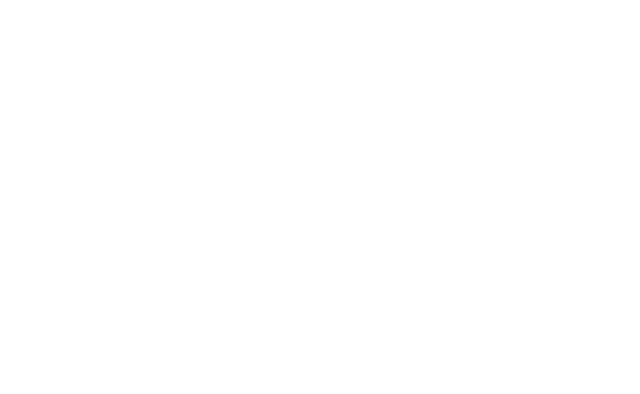
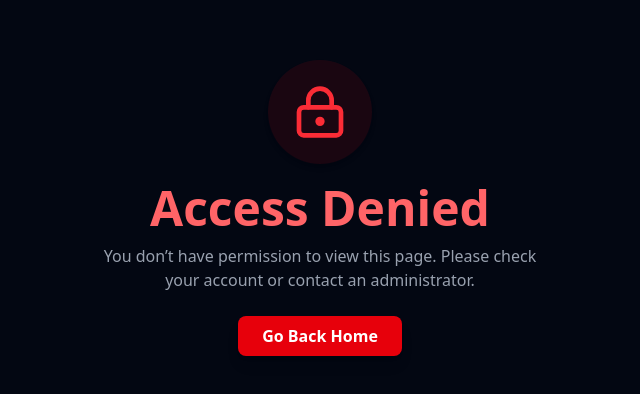
Before and after one commit to Hena-yaris/menschen-cup, a React (Vite) app in the folder client/: page /unauthorized in a window 1280 px wide. Before the commit this address had no page. Shown: the part 192-586 px from the top of the page, without its empty margins (320-960 px from the left). Built offline with nearby package versions, Linux system fonts and the light colour scheme.

Commit message:
Add global token setup and clean protected route

```diff
--- a/client/src/App.jsx
+++ b/client/src/App.jsx
@@ -1,5 +1,5 @@
 import React from "react";
-import { Routes, Route, useNavigate } from "react-router-dom";
+import { Routes, Route } from "react-router-dom";
 
 import AddTeam from "./pages/Team/AddTeam";
 import TeamsList from "./pages/Team/TeamsList";
@@ -16,14 +16,13 @@ import PublicHome from "./pages/Home/publicHome";
 import { AuthProvider } from "./context/AuthContext";
 import { ProtectedRoute } from "./components/ProtectedRoute";
 import AdminRegister from "./pages/Users/AdminRegistration";
+import Unauthorized from "./pages/Unauthorized";
 
 function App() {
-
   return (
-    <>
     <AuthProvider>
       <Routes>
-          {/* PUBLIC ROUTES */}
+        {/* ---------------- PUBLIC ROUTES ---------------- */}
         <Route element={<PublicLayout />}>
           <Route path="/" element={<PublicHome />} />
           <Route path="/register" element={<Register />} />
@@ -31,24 +30,35 @@ function App() {
           <Route path="/login" element={<Login />} />
         </Route>
 
-          {/* + PRIVATE ROUTES + Protected*/}
+        {/* ---------------- STUDENT + ADMIN ROUTES ---------------- */}
         <Route
           element={
-              <ProtectedRoute allowedRolles={["student", "admin"]}>
+            <ProtectedRoute allowedRoles={["student", "admin"]}>
+              <PrivateLayout />
+            </ProtectedRoute>
+          }
+        >
+          <Route path="/teamslist" element={<TeamsList />} />
+          <Route path="/fixtures" element={<Fixtures />} />
+          <Route path="/knockout" element={<KnockoutBracket />} />
+        </Route>
+
+        {/* ---------------- ADMIN-ONLY ROUTES ---------------- */}
+        <Route
+          element={
+            <ProtectedRoute allowedRoles={["admin"]}>
               <PrivateLayout />
             </ProtectedRoute>
           }
         >
           <Route path="/addteam" element={<AddTeam />} />
+          <Route path="/addmatch" element={<RecordMatch />} />
+        </Route>
 
-            <Route path="/teamslist" element={<TeamsList />} />
-            <Route path="/addmatch" element={<RecordMatch />} />
-            <Route path="/fixtures" element={<Fixtures />} />
-            <Route path="/knockout" element={<KnockoutBracket />} />
-          </Route>
+        {/* ---------------- UNAUTHORIZED ---------------- */}
+        <Route path="/unauthorized" element={<Unauthorized />} />
       </Routes>
     </AuthProvider>
-    </>
   );
 }
 
--- a/client/src/api/axiosBase.jsx
+++ b/client/src/api/axiosBase.jsx
@@ -1,11 +1,24 @@
 import axios from 'axios'
-
 
 const axiosBase = axios.create({
     baseURL: "http://localhost:3000/api",
     headers: {
         "Content-Type" : "application/json"
     }
-})
+});
+
+// Add token globally for all requests
+axiosBase.interceptors.request.use(
+  (config) => {
+    const token = localStorage.getItem("token");
+
+    if (token) {
+      config.headers.Authorization = `Bearer ${token}`;
+    }
+
+    return config;
+  },
+  (error) => Promise.reject(error)
+);
 
 export default axiosBase;
--- a/client/src/components/ProtectedRoute.jsx
+++ b/client/src/components/ProtectedRoute.jsx
@@ -3,7 +3,7 @@ import { Navigate } from "react-router-dom";
 import { AuthContext } from "../context/AuthContext";
 
 
-export const ProtectedRoute= ({children,allowedRolles})=> {
+export const ProtectedRoute= ({children,allowedRoles})=> {
 
     const {user,loading}= useContext(AuthContext);
 
@@ -12,7 +12,7 @@ export const ProtectedRoute= ({children,allowedRolles})=> {
     if(!user) return <Navigate to= "/login" replace/>
 
     //Role
-    if(allowedRolles && !allowedRolles.includes(user.role)) {
+    if(allowedRoles && !allowedRoles.includes(user.role)) {
         return <Navigate to="/unauthorized" replace />;
     }
 
--- a/client/src/pages/Team/AddTeam.jsx
+++ b/client/src/pages/Team/AddTeam.jsx
@@ -15,7 +15,9 @@ const AddTeam = ()=> {
 
 
     try {
-      const res = await axiosBase.post("/teams/add-teams", { name });
+      const res = await axiosBase.post(
+        "/teams/add-teams",{name}
+      );
 
       alert(res.data.message);
       setName("");
@@ -36,7 +38,7 @@ const AddTeam = ()=> {
     } catch (error) {
       console.error(error);
       alert("Error Generating teams");
-      console.log(res.data);
+      console.log(error.response?.data);
     }finally{
       setIsLoading(false);
     }
@@ -51,7 +53,7 @@ const AddTeam = ()=> {
 
     }catch(err) {
         alert("Error generating match")
-        console.log(res.data);
+       console.log(err.response?.data);
     }finally{
       setIsLoading(false);
     }
@@ -99,7 +101,7 @@ const AddTeam = ()=> {
                 </label>
                 <input
                   type="text"
-                  placeholder="Enter team name (e.g., 'The Titans')"
+                  placeholder="Enter team name (e.g., 'Manufacture 2nd')"
                   className="p-3 border border-gray-600 rounded-lg bg-gray-700 text-white placeholder-gray-400
                              focus:outline-none focus:ring-2 focus:ring-orange-500 focus:border-orange-500 transition duration-200"
                   value={name}
--- /dev/null
+++ b/client/src/pages/Unauthorized.jsx
@@ -0,0 +1,34 @@
+import React from "react";
+import { LockKeyhole } from "lucide-react";
+
+function Unauthorized() {
+  return (
+    <div className="min-h-screen flex flex-col items-center justify-center bg-gray-950 px-4">
+      {/* Icon */}
+      <div className="bg-red-600/10 p-6 rounded-full shadow-md mb-5">
+        <LockKeyhole className="w-14 h-14 text-red-500" />
+      </div>
+
+      {/* Title */}
+      <h1 className="text-red-400 text-3xl md:text-5xl font-extrabold text-center">
+        Access Denied
+      </h1>
+
+      {/* Subtitle */}
+      <p className="text-gray-400 mt-3 text-center max-w-md">
+        You don’t have permission to view this page. Please check your account
+        or contact an administrator.
+      </p>
+
+      {/* Button */}
+      <a
+        href="/"
+        className="mt-6 px-6 py-2 rounded-lg bg-red-600 hover:bg-red-700 transition-all text-white font-semibold shadow-lg"
+      >
+        Go Back Home
+      </a>
+    </div>
+  );
+}
+
+export default Unauthorized;
--- a/client/src/pages/Users/Login.jsx
+++ b/client/src/pages/Users/Login.jsx
@@ -23,7 +23,7 @@ const Login = () => {
             return alert("please enter required filed")
         }
 
-        if(password.length <8 ) {
+        if(password.length < 8 ) {
             return alert("password must be at least 8 character")
         }
         setIsLoading(true);
```
Lines whose indentation alone changed are shown as unchanged.
